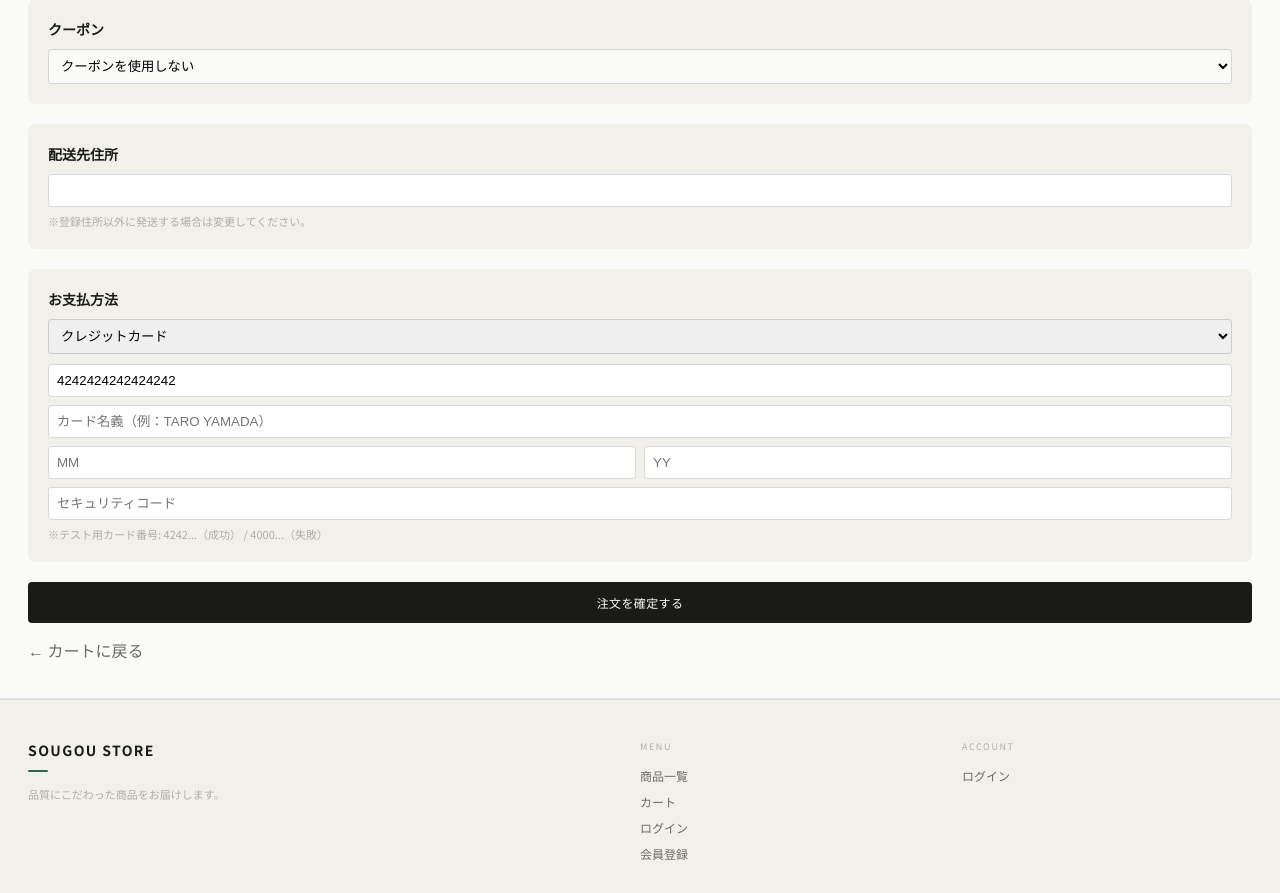
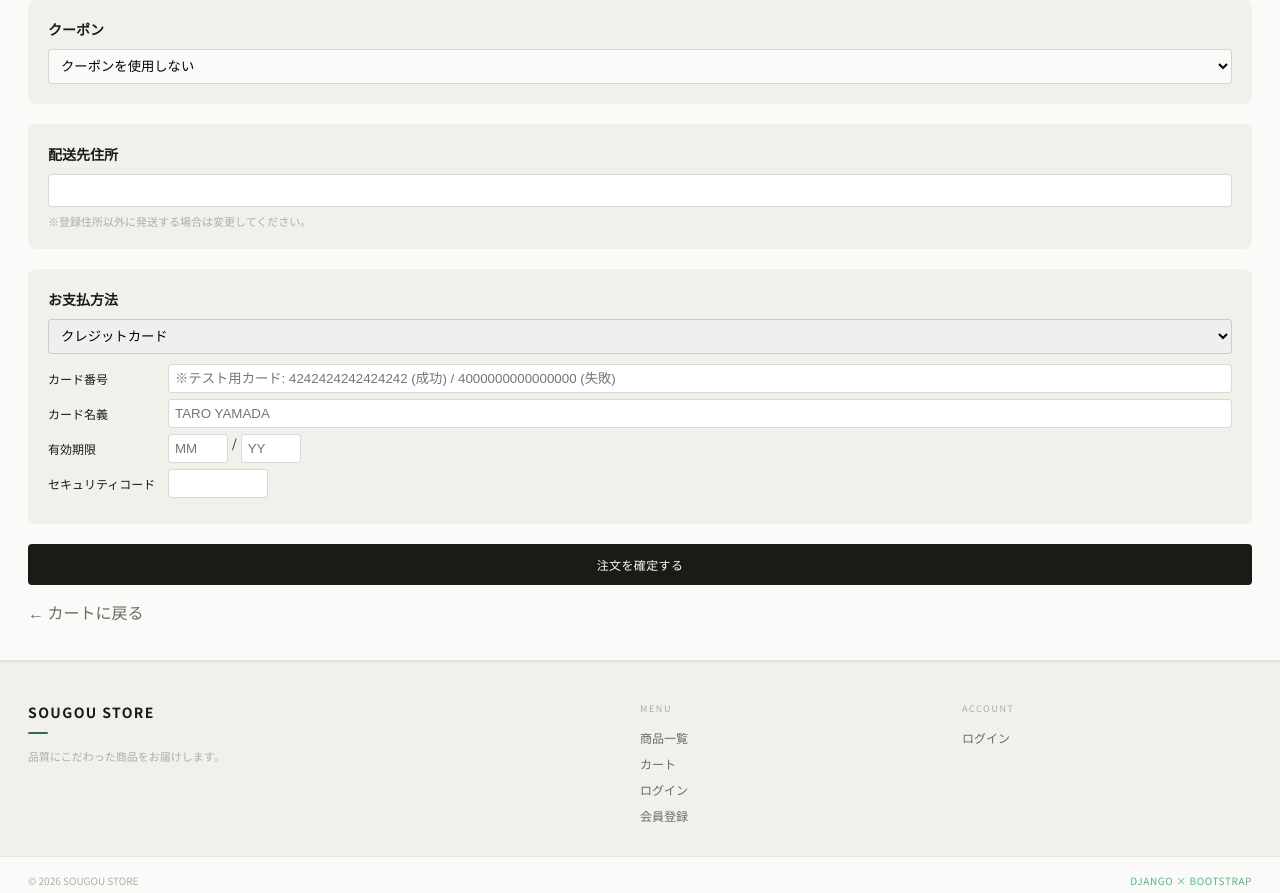
Before and after one commit to Yagoshi/sougou-enshu, a Django app: template store/templates/store/checkout.html in a window 1280 px wide. Shown: the part 338-1231 px from the top of the page. Run offline with Django 5.2, Linux system fonts and the light colour scheme; the template is opened without the code that fills it, so the values that code supplies are empty.

Commit message:
テスト用カード番号の追加

```diff
--- a/store/templates/store/checkout.html
+++ b/store/templates/store/checkout.html
@@ -86,40 +86,44 @@
                     style="width:100%; padding:8px; border:1px solid var(--border2); border-radius:var(--radius); margin-bottom:10px;">
                 <option value="card" selected>クレジットカード</option>
                 <option value="cod">代金引換</option>
-                <option value="bank">銀行振込</option>
+                <option value="bank">口座振替</option>
                 <option value="conveni">コンビニ払い</option>
                 <option value="mobile">キャリア決済</option>
             </select>
 
             <!-- クレジットカード -->
             <div id="card-area">
-                <input type="text" name="card_number"
-                       value="4242424242424242"
-                       maxlength="16"
-                       required
-                       placeholder="カード番号"
-                       style="width:100%; padding:8px; border:1px solid var(--border2); border-radius:var(--radius); margin-bottom:8px;">
 
-                <input type="text" name="card_name"
-                       placeholder="カード名義（例：TARO YAMADA）"
-                       style="width:100%; padding:8px; border:1px solid var(--border2); border-radius:var(--radius); margin-bottom:8px;">
-
-                <!-- 有効期限 -->
-                <div style="display:flex; gap:8px; margin-bottom:8px;">
-                    <input type="text" placeholder="MM"
-                           style="flex:1; padding:8px; border:1px solid var(--border2); border-radius:var(--radius);">
-                    <input type="text" placeholder="YY"
-                           style="flex:1; padding:8px; border:1px solid var(--border2); border-radius:var(--radius);">
+                <div style="display:flex; align-items:center; margin-bottom:6px;">
+                    <label style="width:120px; font-size:12px;">カード番号</label>
+                    <input type="text" name="card_number" placeholder="※テスト用カード: 4242424242424242 (成功) / 4000000000000000 (失敗)"
+                           maxlength="16"
+                           style="flex:1; padding:6px; border:1px solid var(--border2); border-radius:var(--radius);">
                 </div>
 
-                <input type="text" name="cvc"
-                       maxlength="4"
-                       placeholder="セキュリティコード"
-                       style="width:100%; padding:8px; border:1px solid var(--border2); border-radius:var(--radius);">
+                <div style="display:flex; align-items:center; margin-bottom:6px;">
+                    <label style="width:120px; font-size:12px;">カード名義</label>
+                    <input type="text" name="card_name"
+                           placeholder="TARO YAMADA"
+                           style="flex:1; padding:6px; border:1px solid var(--border2); border-radius:var(--radius);">
+                </div>
 
-                <p style="font-size:11px; color:var(--text3); margin-top:6px;">
-                    ※テスト用カード番号: 4242...（成功） / 4000...（失敗）
-                </p>
+                <div style="display:flex; align-items:center; margin-bottom:6px;">
+                    <label style="width:120px; font-size:12px;">有効期限</label>
+                    <div style="display:flex; gap:4px; flex:1;">
+                        <input type="text" placeholder="MM"
+                               style="width:60px; padding:6px; border:1px solid var(--border2); border-radius:var(--radius);">
+                        <span style="font-size:12px;">/</span>
+                        <input type="text" placeholder="YY"
+                               style="width:60px; padding:6px; border:1px solid var(--border2); border-radius:var(--radius);">
+                    </div>
+                </div>
+
+                <div style="display:flex; align-items:center; margin-bottom:6px;">
+                    <label style="width:120px; font-size:12px;">セキュリティコード</label>
+                    <input type="text" name="cvc" maxlength="4"
+                           style="width:100px; padding:6px; border:1px solid var(--border2); border-radius:var(--radius);">
+                </div>
             </div>
 
             <!-- 代金引換 -->
@@ -129,12 +133,44 @@
                 </p>
             </div>
 
-            <!-- 銀行振込 -->
+            <!-- 口座振替 -->
             <div id="bank-area" style="display:none;">
-                <input type="text" placeholder="振込名義人"
-                    style="width:100%; padding:8px; border:1px solid var(--border2); border-radius:var(--radius); margin-bottom:6px;">
-                <p style="font-size:11px; color:var(--text3);">
-                    ※注文後に振込先情報を表示します
+
+                <div style="display:flex; align-items:center; margin-bottom:6px;">
+                    <label style="width:120px; font-size:12px;">銀行名</label>
+                    <input type="text" name="bank_name"
+                           style="flex:1; padding:6px; border:1px solid var(--border2); border-radius:var(--radius);">
+                </div>
+
+                <div style="display:flex; align-items:center; margin-bottom:6px;">
+                    <label style="width:120px; font-size:12px;">支店名</label>
+                    <input type="text" name="branch_name"
+                           style="flex:1; padding:6px; border:1px solid var(--border2); border-radius:var(--radius);">
+                </div>
+
+                <div style="display:flex; align-items:center; margin-bottom:6px;">
+                    <label style="width:120px; font-size:12px;">口座種別</label>
+                    <select name="account_type"
+                            style="flex:1; padding:6px; border:1px solid var(--border2); border-radius:var(--radius);">
+                        <option value="saving">普通</option>
+                        <option value="current">当座</option>
+                    </select>
+                </div>
+
+                <div style="display:flex; align-items:center; margin-bottom:6px;">
+                    <label style="width:120px; font-size:12px;">口座番号</label>
+                    <input type="text" name="account_number"
+                           style="flex:1; padding:6px; border:1px solid var(--border2); border-radius:var(--radius);">
+                </div>
+
+                <div style="display:flex; align-items:center;">
+                    <label style="width:120px; font-size:12px;">口座名義</label>
+                    <input type="text" name="account_name"
+                           style="flex:1; padding:6px; border:1px solid var(--border2); border-radius:var(--radius);">
+                </div>
+
+                <p style="font-size:11px; color:var(--text3); margin-top:6px;">
+                    ※口座から後日引き落としされます
                 </p>
             </div>
 
@@ -220,6 +256,10 @@ document.getElementById("payment-method").addEventListener("change", function()
 
     document.getElementById(method + "-area").style.display = "block";
 });
+
+window.addEventListener("DOMContentLoaded", () => {
+    document.getElementById("payment-method").dispatchEvent(new Event("change"));
+});
 </script>
 
 {% endblock %}
```
